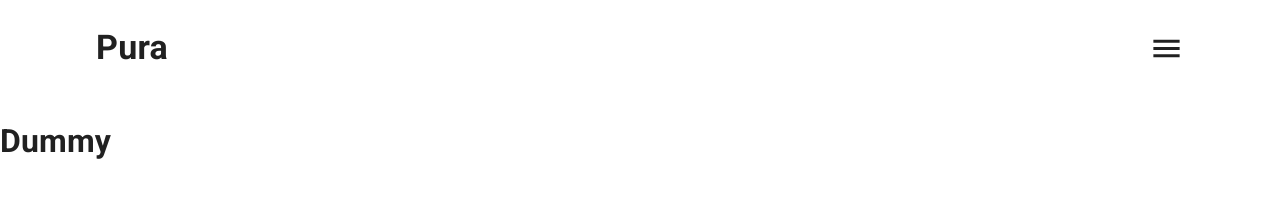
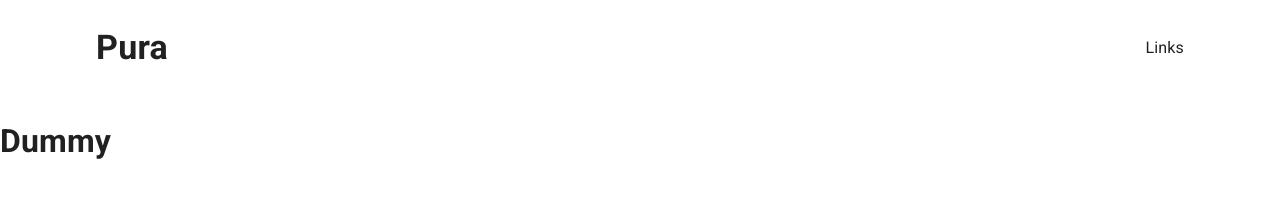
Before and after one commit to Nicolas-Orozco/pura-clone, a React (Vite) app: page / in a window 1280 px wide. Shown: the top 215 px of the page. Built offline with nearby package versions, Linux system fonts and the light colour scheme.

Commit message:
Add breakpoint

```diff
--- a/src/App.jsx
+++ b/src/App.jsx
@@ -1,16 +1,24 @@
 import React from "react";
 import CssBaseline from "@mui/material/CssBaseline";
+import { ThemeProvider, createTheme } from "@mui/material/styles";
 import Container from "@mui/material/Container";
 import Header from "./components/Header";
 import "./App.css";
 
+const themeDefault = createTheme({
+  pallete: {
+    mode: "light",
+  },
+});
 function App() {
   return (
-    <Container maxWidth={false} disableGutters>
-      <CssBaseline />
-      <Header />
-      <h1>Dummy</h1>
-    </Container>
+    <ThemeProvider theme={themeDefault}>
+      <Container maxWidth={false} disableGutters>
+        <CssBaseline />
+        <Header />
+        <h1>Dummy</h1>
+      </Container>
+    </ThemeProvider>
   );
 }
 
--- a/src/components/Header.jsx
+++ b/src/components/Header.jsx
@@ -3,8 +3,10 @@ import AppBar from "@mui/material/AppBar";
 import Toolbar from "@mui/material/Toolbar";
 import Typography from "@mui/material/Typography";
 import MenuIcon from "@mui/icons-material/Menu";
+import useMediaQuery from "@mui/material/useMediaQuery";
 
 export default function Header() {
+  const breakMedium = useMediaQuery("(max-width:991px)");
   return (
     <AppBar
       color="transparent"
@@ -14,7 +16,7 @@ export default function Header() {
     >
       <Toolbar
         sx={{
-          display: "flex",
+          d: "flex",
           justifyContent: "space-between",
           alignItems: "center",
           my: 2,
@@ -38,7 +40,7 @@ export default function Header() {
         >
           pura
         </Typography>
-        <MenuIcon sx={{ fontSize: 35 }} />
+        {breakMedium ? <MenuIcon sx={{ fontSize: 35 }} /> : <p>Links</p>}
       </Toolbar>
     </AppBar>
   );
```
